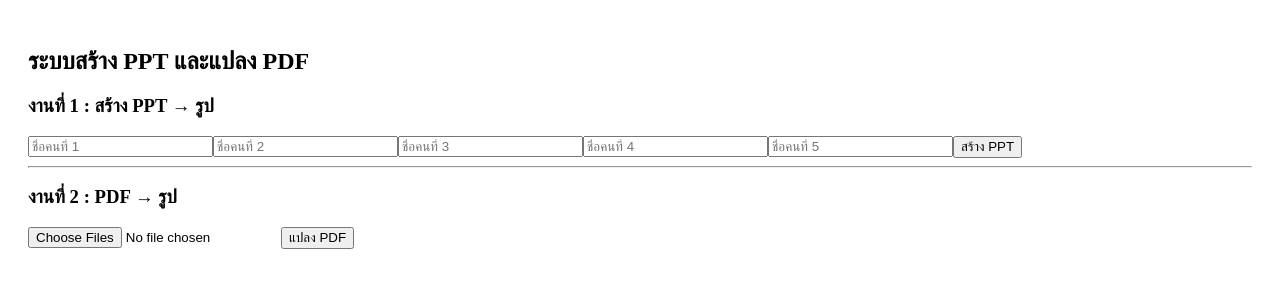
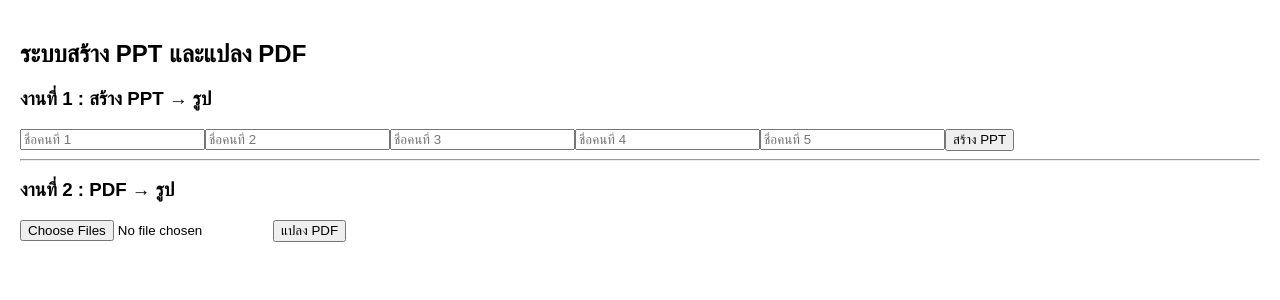
Before and after one commit to TeEarth/ppt-pdf-webapp, a Next.js app: page / in a window 1280 px wide. Shown: the top 300 px of the page. Built offline with nearby package versions, Linux system fonts and the light colour scheme.

Commit message:
Create layout.tsx

```diff
--- /dev/null
+++ b/app/layout.tsx
@@ -0,0 +1,18 @@
+export const metadata = {
+  title: "PPT & PDF Web App",
+  description: "สร้าง PPT และแปลง PDF เป็นรูป",
+};
+
+export default function RootLayout({
+  children,
+}: {
+  children: React.ReactNode;
+}) {
+  return (
+    <html lang="th">
+      <body style={{ margin: 0, fontFamily: "sans-serif" }}>
+        {children}
+      </body>
+    </html>
+  );
+}
```
